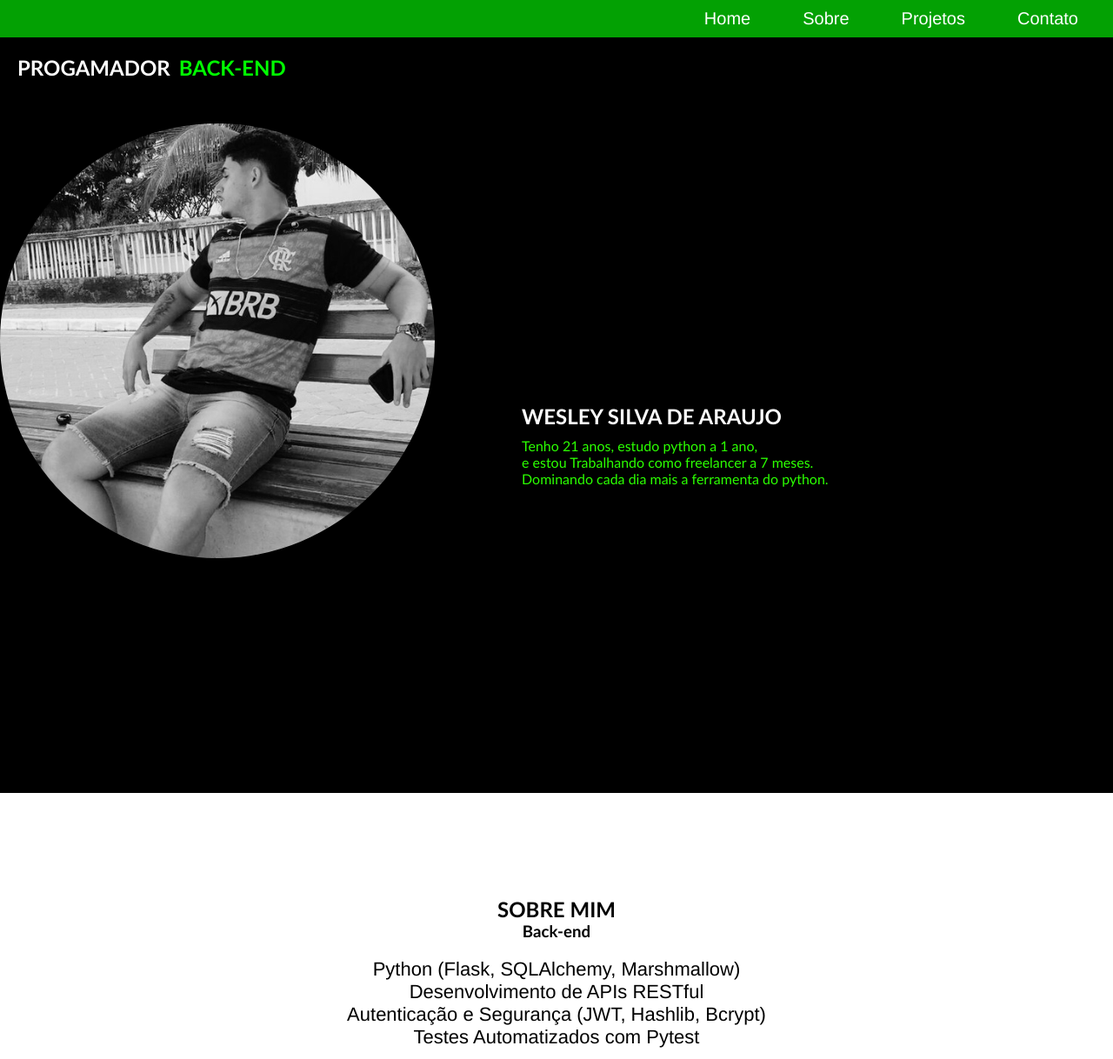
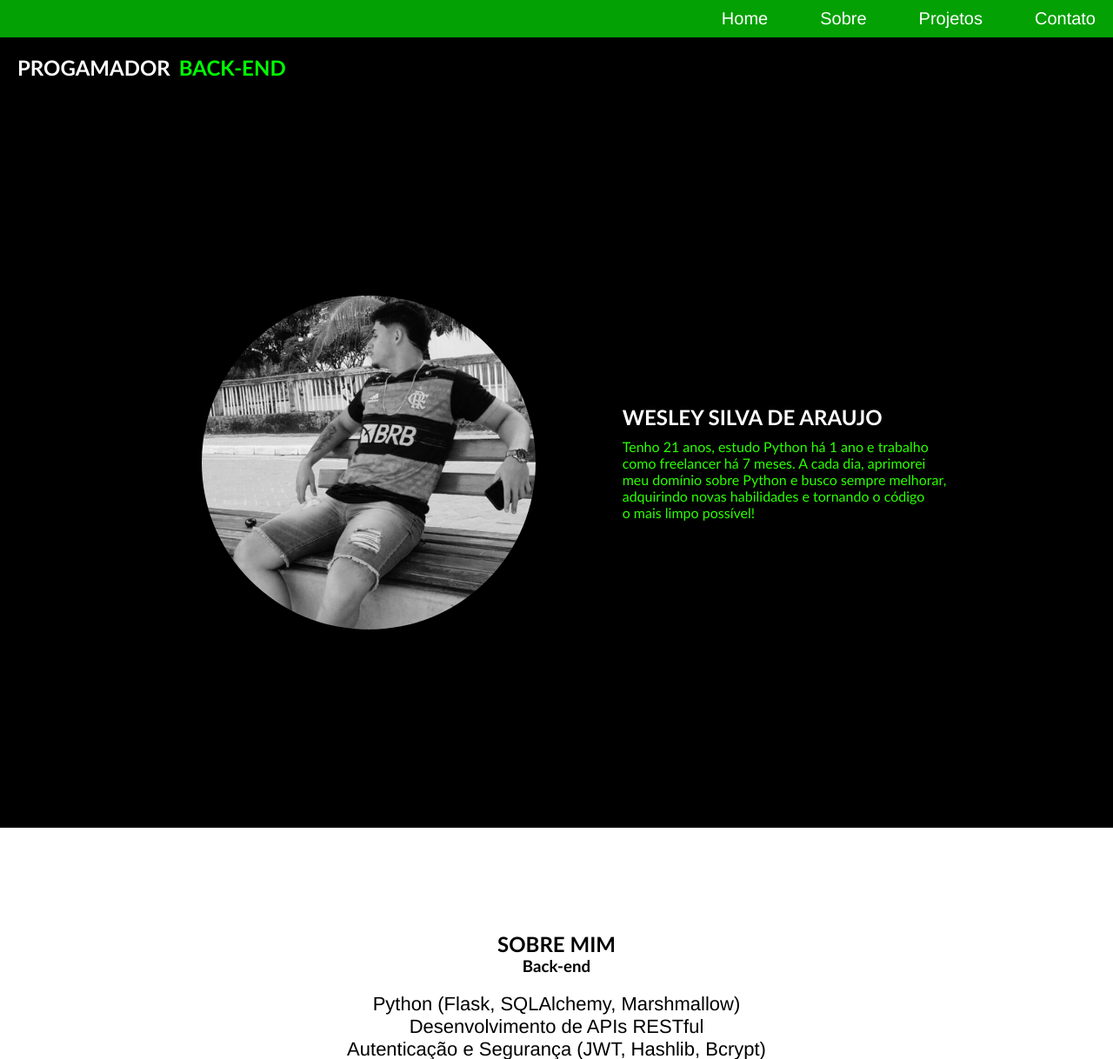
Before and after one commit to WesleyZeus/portifolio, a Flask app: page / in a window 1280 px wide. Shown: the top 1218 px of the page at 87% size. Run offline with Flask 3, Linux system fonts and the light colour scheme.

Commit message:
fazendo ajustes 1

```diff
--- a/static/style.css
+++ b/static/style.css
@@ -6,10 +6,10 @@
 
 nav {
     background-color: rgb(3, 161, 3);
-    padding: 10px 20px;
     display: flex;
-    justify-content: right;
+    justify-content: flex-end;
     align-items: center;
+
 
 }
 
@@ -17,6 +17,13 @@ nav ul {
     list-style: none;
     display: flex;
     gap: 20px;
+    margin: 0;
+    padding: 0;
+}
+nav ul li {
+    align-items: flex-end;
+    display: flex;
+
 }
 
 nav ul li a {
@@ -27,6 +34,7 @@ nav ul li a {
     padding: 10px 20px;
     transition: 0.10s;
 
+
 }
 
 nav ul li a:hover {
@@ -36,12 +44,22 @@ nav ul li a:hover {
     transform: scale(1.05);
 }
 
+
+
+
+
 .titulo {
     background-color: black;
     color: white;
     display: flex;
+    justify-content: center;
     height: 100vh;
     gap: 100px;
+    text-align: center;
+    align-items: center;
+    flex-wrap: wrap;
+    padding: 20px;
+    width: 100%;
 
 
 
@@ -62,9 +80,9 @@ h1 span{
 
 }
 .titulo img {
-    margin-top: 30px;
-    width: 500px;
-    height: 500px;
+    max-width: 500px;
+    width: 30vw;
+    height: auto;
     border-radius: 50%;
 
 }
@@ -74,6 +92,8 @@ h1 span{
     text-align: justify;
     justify-content: center;
     flex-direction: column;
+    max-width: 600px;
+
 }
 
 .textos p {
@@ -123,6 +143,7 @@ padding: 20px 10px;
 }
 .projetos p {
     display: flex;
+    text-align: justify;
 
 
 
@@ -134,6 +155,8 @@ padding: 20px 10px;
     justify-content: center;
     margin-top: 20px;
     gap: 30px;
+    grid-template-columns: repeat(auto-fit, minmax(250px, 1fr));
+    width: 90%;
 
 
 
--- a/templates/index.html
+++ b/templates/index.html
@@ -23,8 +23,10 @@
             <img src="{{ url_for('static', filename='img/eu.png')}}" alt="" >
             <div class="textos">
                 <h2> WESLEY SILVA DE ARAUJO</h2>
-                <p>Tenho 21 anos, estudo python a 1 ano,<br> e estou Trabalhando como freelancer a 7 meses.<br>
-                Dominando cada dia mais a ferramenta do python.</p>
+                <p>Tenho 21 anos, estudo Python há 1 ano e trabalho<br> como freelancer há 7 meses.
+                    A cada dia, aprimorei<br> meu domínio sobre Python e busco sempre melhorar,<br> adquirindo novas
+                    habilidades e tornando o código<br> o mais limpo possível!</p>
+
             </div>
         </div>
     </section>
@@ -61,7 +63,7 @@
 
     <section id="projetos" class="projetos">
         <h2>PROJETOS</h2>
-        <p class="aviso">Se demorar para entrar no site, meu deploy e gratuito,<br> então o primeiro acesso do dia demora um poquinho..</p>
+        <p class="aviso">Se demorar para entrar no site, é porque meu deploy é gratuito,<br> então o primeiro acesso do dia demora um poquinho...</p>
 
 
         <div class="projetos-grid">
@@ -73,7 +75,7 @@
 
             <div class="projeto">
                 <h3><a href="https://projeto-login-tm28.onrender.com">Sistema de Login</a></h3>
-                <p>Site com sistema de autenticação seguro usando Flask, SQLite, JWT e proteção de senhas com Bcrypt.</p>
+                <p>Site com sistema de autenticação seguro usando Flask, SQLite, Flask-Login e proteção de senhas com hash seguro (Werkzeug, SHA-256).</p>
             </div>
         </div>
     </section>
@@ -90,19 +92,13 @@
             <textarea name="mensagem" placeholder="Mensagem" required></textarea>
             <button type="submit">Enviar</button>
         </form>
-        {% if sucesso %}
-        <div id="sucesso">
-            <p>Email enviado com sucesso! Obrigado pelo seu contato!</p>
-        {% elif sucesso == False %}
-            <p>Houve um erro ao enviar o email. Tente novamente mais tarde.</p>
+        </div>
 
-        </div>
-        {% endif %}
 
         <div class="redes-sociais">
-            <a href="https://github.com/SEU_GITHUB" target="_blank">GitHub</a>
-            <a href="https://linkedin.com/in/SEU_LINKEDIN" target="_blank">LinkedIn</a>
-            <a href="mailto:wesley159silva@gmail.com">Email</a>
+            <a href="https://github.com/WesleyZeus" target="_blank">GitHub</a>
+            <a href="https://www.linkedin.com/in/wesley-silva-543928301/" target="_blank">LinkedIn</a>
+            <a href="mailto:wesley159silva@gmail.com?subject=Contato pelo site">Email</a>
         </div>
     </section>
 
```
